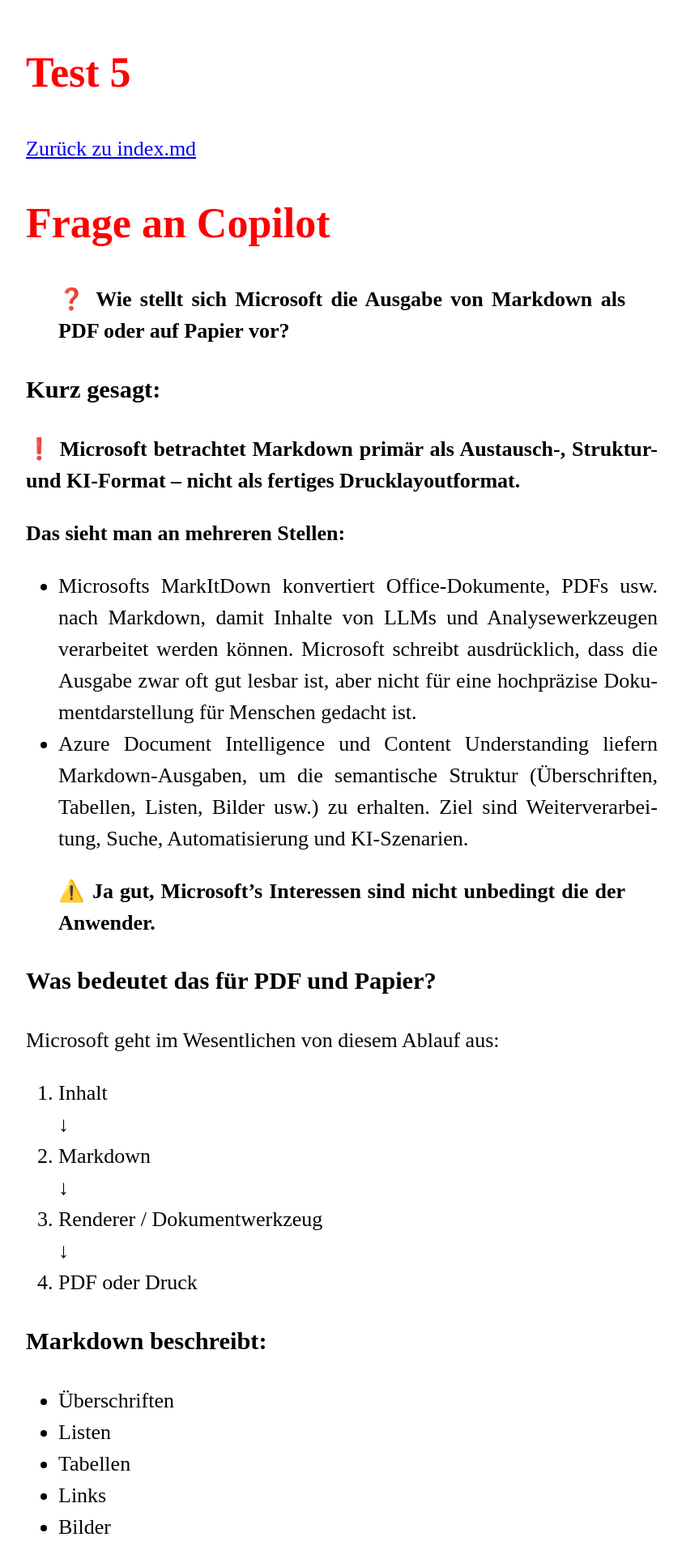
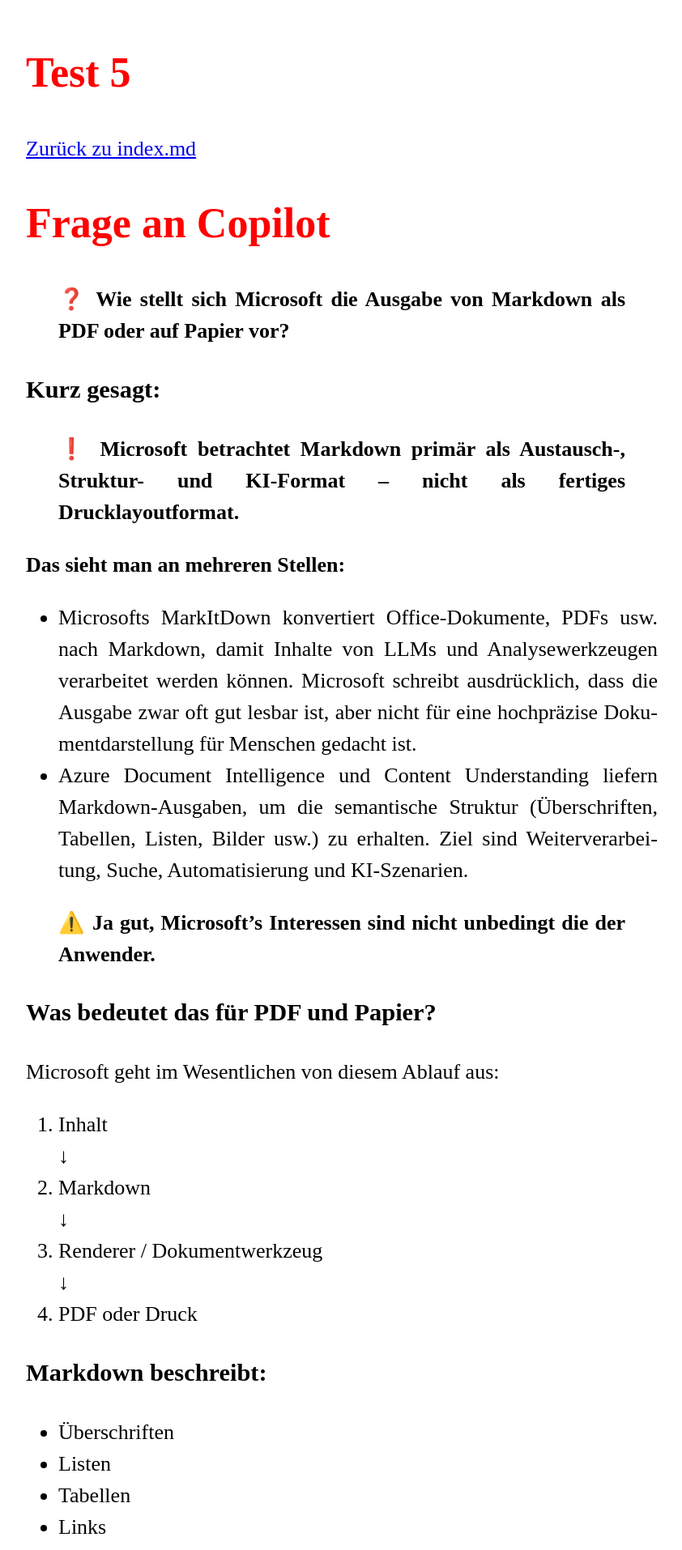
Before and after one commit to MonaLgbt/MonaLgbt.github.io, a Jekyll site: the page built from pages/Ausgabe.md, in a window 1280 px wide. Shown: the top 1914 px of the page at 81% size, without its empty margins (218-1060 px from the left). Built offline with Jekyll 4.4.1, drawn with Linux system fonts in a browser that asks for light colours.

```diff
--- a/pages/Ausgabe.md
+++ b/pages/Ausgabe.md
@@ -11,7 +11,7 @@ layout: default
 
 ### Kurz gesagt:
 
-**❗ Microsoft betrachtet Markdown primär als Austausch-, Struktur- und KI-Format – nicht als fertiges Drucklayoutformat.**
+> **❗ Microsoft betrachtet Markdown primär als Austausch-, Struktur- und KI-Format – nicht als fertiges Drucklayoutformat.**
 
 **Das sieht man an mehreren Stellen:**
 
```
